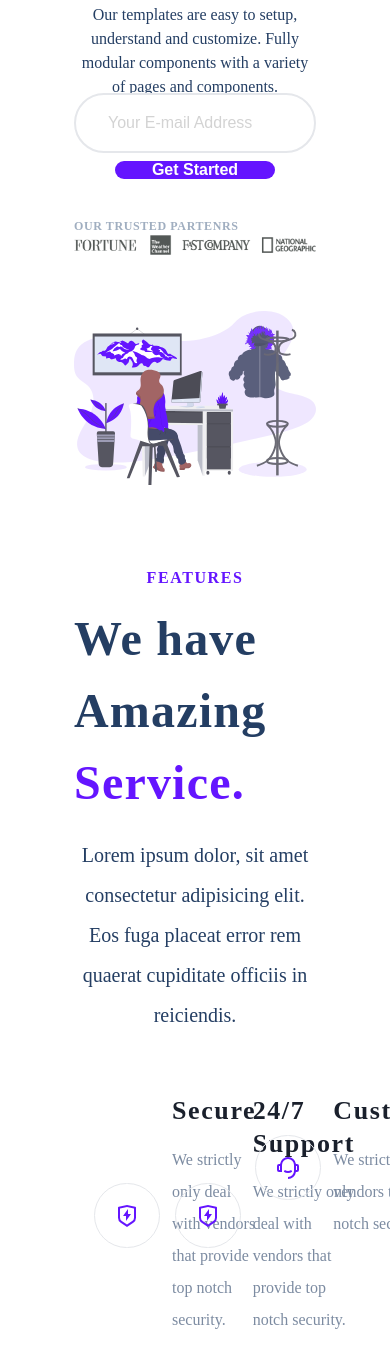
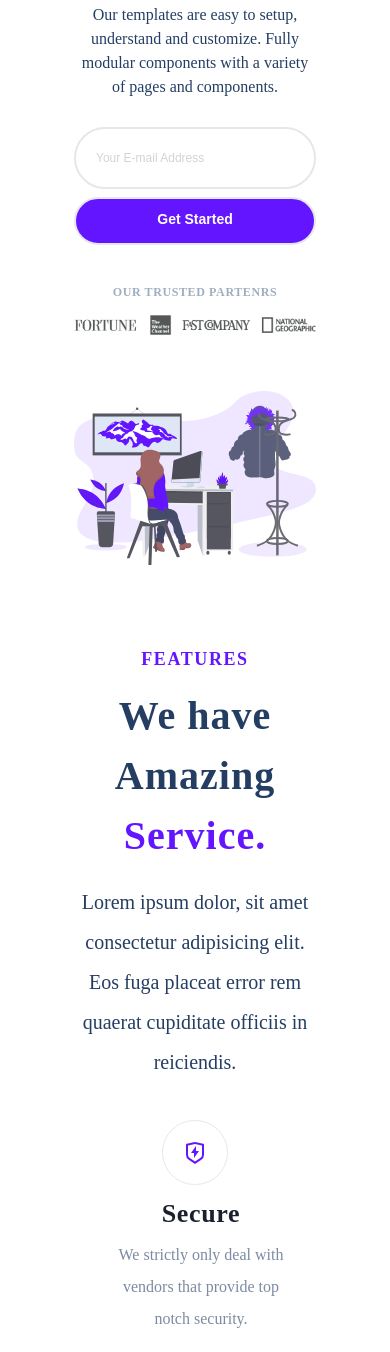
Before and after one commit to AnthonyLee33/treact-final-proj, a plain HTML site: page index.html in a window 390 px wide. Shown: the part 294-1646 px from the top of the page. Drawn offline with Linux system fonts and the light colour scheme.

Commit message:
formatiing media queries for 576px

```diff
--- a/style.css
+++ b/style.css
@@ -61,7 +61,7 @@ nav {
 }
 
 .img {
-  width: 50%;
+  width: 100%;
   overflow-clip-margin: content-box;
   overflow: clip;
 }
@@ -401,7 +401,6 @@ FEATURES
 .work__description {
   max-width: 576px;
   margin-right: 64px;
-  width: 50%;
   line-height: 1.5;
   margin: 10px;
 }
@@ -415,9 +414,7 @@ FEATURES
   border: 1px solid rgb(229, 231, 235);
   position: relative;
   margin: 0 56px;
-  display: flex;
   z-index: 2;
-  display: flex;
 }
 
 .work__img {
@@ -1210,6 +1207,7 @@ footer {
   .btn__wrap {
    display: flex;
    flex-direction: column;
+   padding-top: 120px;
   }
 
   .header__description--para {
@@ -1236,11 +1234,22 @@ footer {
     align-items: center;
   }
 
-  .get__started--form {
-    display: flex;
-    flex-direction: row;
-    border: solid red;
-    padding: 2px 2px 2px 2px;
+  .header__email--input {
+  width: 100%;
+  border: 2px solid rgb(229, 231, 235);
+  padding: 20px 20px 20px 20px;
+  color: rgb(36, 62, 99);
+  font-size: 12px;
+  font-weight: 500;
+  transition: border-color 300ms;
+  }
+
+  .header__email--btn {
+    width: 100%;
+    border: 2px solid rgb(229, 231, 235);
+    padding: 12px 20px 32px 20px;
+    align-content: center;
+    font-size: 14px;
   }
 
   .features__description {
@@ -1252,6 +1261,65 @@ footer {
     text-align: center;
   }
 
+ p {
+  text-align: center;
+  padding-bottom: 14px;
+  }
 
+  .section__tag {
+    text-align: center;
+    font-size: 18px;
+  }
+
+  .section__title {
+    text-align: center;
+    font-size: 40px;
+  }
+
+  .section__para {
+    font-size: 16px;
+    padding-bottom: 18px;
+  }
+
+  .service {
+    width: auto;
+    max-width: 384px;
+  }
+
+  .service__row {
+    flex-direction: column;
+    text-align: center;
+    padding:0, 0, 0, 0;
+    max-width: none;
+  }
+
+  .services{
+    justify-content: center;
+    flex-direction: column;
+    align-items: center;
+    margin: 0 auto;
+  }
+
+  .service__description {
+    margin-left: 0px;
+    margin-top: 16px;
+  }
+
+  .service__description--title {
+    text-align: center;
+    letter-spacing: 0.025em;
+    line-height: 1;
+  }
+
+  .section__descritption--para {
+    margin-top: 4px;
+    line-height: 2;
+    max-width: none;
+    font-weight: 500;
+  }
+
+  #work .row {
 
   }
+
+}
```
Lines whose indentation alone changed are shown as unchanged.
